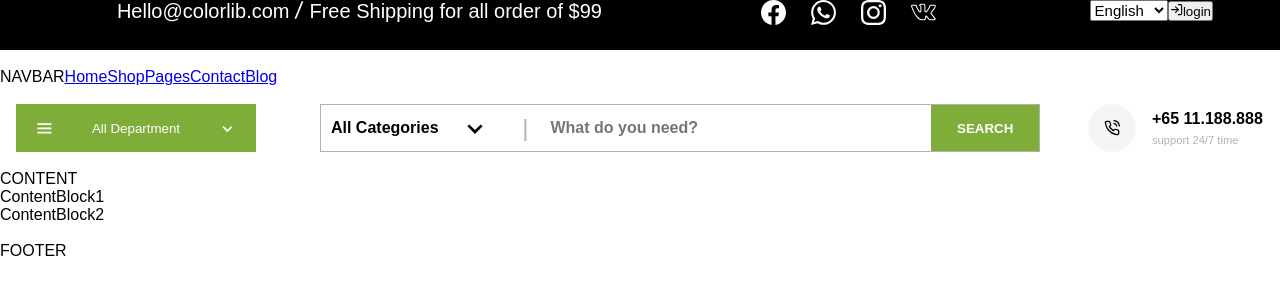
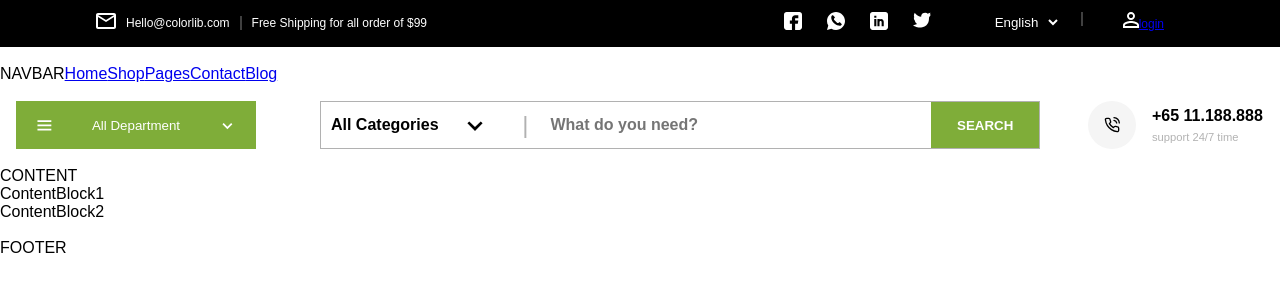
Before and after one commit to mederdiushekeev/Store-project-makers, a React (Create React App) app: page / in a window 1280 px wide. Shown: the top 300 px of the page. Built offline with nearby package versions, Linux system fonts and the light colour scheme.

Commit message:
Layout Line.jsx

```diff
--- a/src/components/GlobalPage/Line/Details/Line.css
+++ b/src/components/GlobalPage/Line/Details/Line.css
@@ -1,31 +1,51 @@
 .container {
-  height: 50px;
+  height: 47px;
   background-color: black;
+  font-size: 12px;
   color: #fff;
 }
 .content {
   display: flex;
-  justify-content: space-around;
+  justify-content: space-between;
+  width: 100%;
+  max-width: 1088px;
+  margin: auto;
+  padding: 12px 0;
 }
+
 .left-side {
   display: flex;
-  justify-content: space-between;
-  margin-left: 50px;
-  font-size: 20px;
+  justify-content: space-around;
+  align-items: center;
 }
 .center-links {
   display: flex;
   justify-content: space-between;
+  margin-left: 25%;
 }
 .center-links > a {
-  color: #fff;
-  font-size: 25px;
   margin-left: 25px;
 }
-.right-side > select {
-  font-size: 15px;
-  margin-left: 20px;
+.left-side > span > svg {
+  margin-right: 10px;
 }
-.right-side > button {
-  font-size: 20px;
+
+.left-side > svg {
+  margin: 0 10px;
 }
+/* center side start */
+.line_select {
+  background-color: #000;
+  color: #fff;
+  border: none;
+}
+.right-side {
+  display: flex;
+  justify-content: space-between;
+}
+.right-side > svg {
+  margin: 0 20px;
+}
+.right-side > a {
+  margin: 0 20px;
+}
--- a/src/components/GlobalPage/Line/Line.jsx
+++ b/src/components/GlobalPage/Line/Line.jsx
@@ -13,33 +13,122 @@ const Line = () => {
     <div className="container">
       <div className="content">
         <div className="left-side">
+          <span>
+            <svg
+              width="20"
+              height="16"
+              viewBox="0 0 20 16"
+              fill="none"
+              xmlns="http://www.w3.org/2000/svg"
+            >
+              <path
+                d="M20 2C20 0.9 19.1 0 18 0H2C0.9 0 0 0.9 0 2V14C0 15.1 0.9 16 2 16H18C19.1 16 20 15.1 20 14V2ZM18 2L10 7L2 2H18ZM18 14H2V4L10 9L18 4V14Z"
+                fill="white"
+              />
+            </svg>
+          </span>
           <p>Hello@colorlib.com</p>
-          <RxSlash></RxSlash>
+          <svg
+            width="2"
+            height="14"
+            viewBox="0 0 2 14"
+            fill="none"
+            xmlns="http://www.w3.org/2000/svg"
+          >
+            <path d="M1 0V14" stroke="white" stroke-opacity="0.5" />
+          </svg>
+
           <p>Free Shipping for all order of $99</p>
         </div>
         <div className="center-links">
           <a className="fa" href="https://m.facebook.com/">
-            <BsFacebook className="fa"></BsFacebook>
+            <svg
+              width="18"
+              height="18"
+              viewBox="0 0 18 18"
+              fill="none"
+              xmlns="http://www.w3.org/2000/svg"
+            >
+              <path
+                d="M15.3633 0H2.63672C1.18295 0 0 1.18295 0 2.63672V15.3633C0 16.817 1.18295 18 2.63672 18H7.94531V11.6367H5.83594V8.47266H7.94531V6.32812C7.94531 4.58336 9.36461 3.16406 11.1094 3.16406H14.3086V6.32812H11.1094V8.47266H14.3086L13.7812 11.6367H11.1094V18H15.3633C16.817 18 18 16.817 18 15.3633V2.63672C18 1.18295 16.817 0 15.3633 0Z"
+                fill="white"
+              />
+            </svg>
           </a>
           <a href="https://web.whatsapp.com/">
-            <ImWhatsapp></ImWhatsapp>
+            <svg
+              width="18"
+              height="18"
+              viewBox="0 0 18 18"
+              fill="none"
+              xmlns="http://www.w3.org/2000/svg"
+            >
+              <path
+                d="M9 0C4.0567 0 0 4.0567 0 9C0 10.6315 0.439865 12.2197 1.274 13.6092L0 18L4.39082 16.726C5.78032 17.5601 7.36853 18 9 18C13.9433 18 18 13.9433 18 9C18 4.0567 13.9433 0 9 0ZM14.6269 12.8028L14.2082 13.2215C13.6158 13.8139 12.2533 13.767 11.3779 13.5979C8.46689 13.0357 5.07307 9.74611 4.41856 6.89735C4.09447 5.48616 4.27341 4.25926 4.74142 3.79111L5.16014 3.37239C5.39127 3.1414 5.76672 3.14168 5.99757 3.37239L7.67271 5.04767C7.7845 5.15945 7.84575 5.30763 7.84575 5.46625C7.84575 5.62486 7.7845 5.77318 7.67271 5.88455L7.25414 6.30368C6.79271 6.7662 6.79271 7.51753 7.25414 7.97896L10.0204 10.7088C10.4832 11.1716 11.2321 11.1721 11.6956 10.7088L12.1143 10.2902C12.3305 10.0728 12.7343 10.0721 12.9522 10.2902L14.6269 11.9649C14.8543 12.1914 14.863 12.5666 14.6269 12.8028Z"
+                fill="white"
+              />
+            </svg>
           </a>
           <a href="https://www.instagram.com/">
-            <BsInstagram></BsInstagram>
+            <svg
+              width="18"
+              height="18"
+              viewBox="0 0 18 18"
+              fill="none"
+              xmlns="http://www.w3.org/2000/svg"
+            >
+              <path
+                d="M15.3633 0H2.63672C1.18295 0 0 1.18295 0 2.63672V15.3633C0 16.817 1.18295 18 2.63672 18H15.3633C16.817 18 18 16.817 18 15.3633V2.63672C18 1.18295 16.817 0 15.3633 0ZM6.36328 14.2734H4.25391V6.89062H6.36328V14.2734ZM6.36328 5.83594H4.25391V3.72656H6.36328V5.83594ZM13.7461 14.2734H11.6367V10.0547C11.6367 9.47324 11.1635 9 10.582 9C10.0006 9 9.52734 9.47324 9.52734 10.0547V14.2734H7.41797V6.89062H9.52734V7.28819C10.08 7.11639 10.4389 6.89062 11.1094 6.89062C12.5399 6.89214 13.7461 8.17548 13.7461 9.69214V14.2734Z"
+                fill="white"
+              />
+            </svg>
           </a>
           <a href="https://vk.com/">
-            <SlSocialVkontakte></SlSocialVkontakte>
+            <svg
+              width="18"
+              height="16"
+              viewBox="0 0 18 16"
+              fill="none"
+              xmlns="http://www.w3.org/2000/svg"
+            >
+              <path
+                d="M6.71526 15.3844C5.93687 15.3844 5.1357 15.3214 4.32971 15.195C2.91014 14.9723 1.47313 14.2298 1.0665 14.0074L0 13.4243L1.15466 13.0446C2.41686 12.6296 3.18466 12.3721 4.13512 11.9689C3.18343 11.508 2.44995 10.679 2.09688 9.60726L1.82826 8.7918L2.04854 8.82545C1.83966 8.61492 1.67473 8.40124 1.54688 8.20692C1.09218 7.51629 0.851441 6.6724 0.902664 5.94923L0.953201 5.23745L1.37933 5.40252C1.19957 5.06304 1.06966 4.7005 0.993302 4.32051C0.807221 3.39381 0.962952 2.4093 1.43193 1.54838L1.80313 0.866954L2.29958 1.46324C3.86966 3.34931 5.85832 4.46813 8.2186 4.79566C8.12219 4.13113 8.19443 3.4898 8.43352 2.91494C8.71188 2.2456 9.20709 1.67802 9.86517 1.27345C10.596 0.824244 11.4824 0.606578 12.3609 0.660548C13.2929 0.717814 14.1391 1.06704 14.8112 1.67115C15.1394 1.58587 15.3813 1.49482 15.7081 1.37178C15.9048 1.29775 16.1278 1.21371 16.4068 1.11758L17.4352 0.76327L16.7646 2.67846C16.8088 2.67475 16.8544 2.6716 16.9021 2.66954L18.0001 2.61982L17.3511 3.50683C17.3139 3.55764 17.3044 3.57206 17.2912 3.59197C17.2389 3.6708 17.1738 3.76885 16.283 4.9584C16.06 5.25627 15.9486 5.64422 15.9693 6.05099C16.0483 7.59677 15.8586 8.99533 15.4053 10.2077C14.9766 11.3546 14.3122 12.3387 13.4308 13.1326C12.3401 14.1148 10.9494 14.7873 9.29704 15.1312C8.48653 15.2998 7.61614 15.3844 6.71526 15.3844Z"
+                fill="white"
+              />
+            </svg>
           </a>
         </div>
         <div className="right-side">
-          <select>
+          <select className="line_select">
             <option>English</option>
             <option>Русский</option>
           </select>
+
+          <svg
+            width="2"
+            height="14"
+            viewBox="0 0 2 14"
+            fill="none"
+            xmlns="http://www.w3.org/2000/svg"
+          >
+            <path d="M1 0V14" stroke="white" stroke-opacity="0.5" />
+          </svg>
+
           <Link to="autorization">
-            <button>
-              <FiLogIn></FiLogIn>login
-            </button>
+            <svg
+              width="16"
+              height="16"
+              viewBox="0 0 16 16"
+              fill="none"
+              xmlns="http://www.w3.org/2000/svg"
+            >
+              <path
+                d="M8 1.9C9.16 1.9 10.1 2.84 10.1 4C10.1 5.16 9.16 6.1 8 6.1C6.84 6.1 5.9 5.16 5.9 4C5.9 2.84 6.84 1.9 8 1.9ZM8 10.9C10.97 10.9 14.1 12.36 14.1 13V14.1H1.9V13C1.9 12.36 5.03 10.9 8 10.9ZM8 0C5.79 0 4 1.79 4 4C4 6.21 5.79 8 8 8C10.21 8 12 6.21 12 4C12 1.79 10.21 0 8 0ZM8 9C5.33 9 0 10.34 0 13V16H16V13C16 10.34 10.67 9 8 9Z"
+                fill="white"
+              />
+            </svg>
+
+            <span>login</span>
           </Link>
         </div>
       </div>
```
